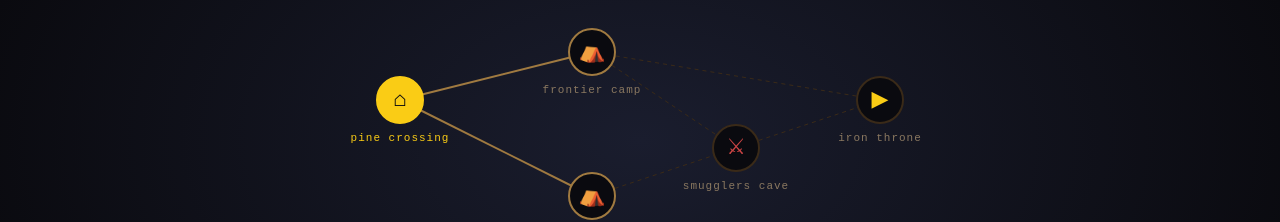
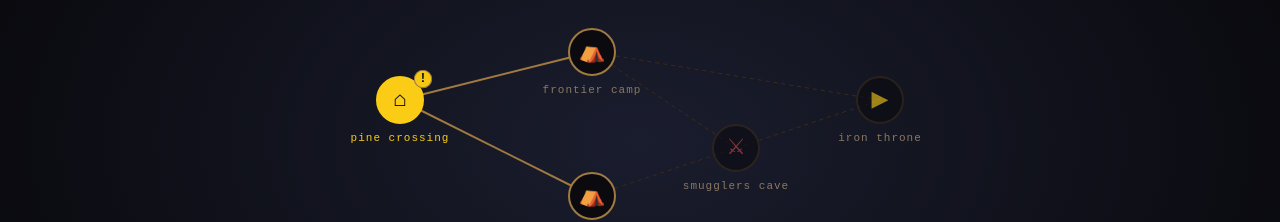
Before and after one commit to Gaguchi/Godot_projects, a React (Vite) app in the folder fe-mb/phaser/: page / in a window 1280 px wide. Both pictures are taken after a click on the button "New Game". Shown: the part 260-482 px from the top of the page. Built offline with nearby package versions, Linux system fonts and the light colour scheme.

Commit message:
feat(phaser): [F-12/F-13] travel encounters + visited markers + quest indicator stub

```diff
--- a/fe-mb/phaser/src/App.tsx
+++ b/fe-mb/phaser/src/App.tsx
@@ -8,6 +8,8 @@ import { LoadGameModal, type SaveSlot } from './ui/modals/LoadGameModal'
 import { QuitModal } from './ui/modals/QuitModal'
 import { BattleEndModal } from './ui/modals/BattleEndModal'
 import { useCombatStore } from './state/combatStore'
+import { useRunStore } from './state/runStore'
+import { asNodeId } from './domain/ids'
 import { createErrorBus } from './state/errorBus'
 import { createEventBus } from './state/eventBus'
 import { createActionLog } from './state/actionLog'
@@ -52,6 +54,19 @@ export function App(): React.JSX.Element {
   const onReturnToTitle = useCallback(() => {
     useCombatStore.getState().reset()
     setView('title')
+  }, [])
+
+  const onContinueToOverworld = useCallback(() => {
+    // Travel encounter resolved successfully — consume pending path and arrive
+    const run = useRunStore.getState()
+    const pending = run.pendingTravelPath
+    if (pending && pending.remainingNodeIds.length > 0) {
+      const nextNode = pending.remainingNodeIds[0]!
+      run.dispatch({ type: 'arriveAtNode', payload: { nodeId: asNodeId(nextNode as unknown as string) } })
+      run.dispatch({ type: 'startTravelPath', payload: { path: { ...pending, remainingNodeIds: [] } } })
+    }
+    useCombatStore.getState().reset()
+    setView('overworld')
   }, [])
 
   // P1-04: empty list for now. Real save slots are read from localStorage
@@ -111,7 +126,11 @@ export function App(): React.JSX.Element {
             }}
           />
           <QuitModal open={quitModalOpen} onClose={() => setQuitModalOpen(false)} />
-          <BattleEndModal onRestart={onBattleRestart} onReturnToTitle={onReturnToTitle} />
+          <BattleEndModal
+            onRestart={onBattleRestart}
+            onReturnToTitle={onReturnToTitle}
+            onContinueToOverworld={onContinueToOverworld}
+          />
         </div>
       </ErrorBoundary>
     </ViewContext.Provider>
--- a/fe-mb/phaser/src/ui/modals/BattleEndModal.tsx
+++ b/fe-mb/phaser/src/ui/modals/BattleEndModal.tsx
@@ -9,6 +9,7 @@ import { useCombatStore } from '../../state/combatStore'
 export interface BattleEndModalProps {
   onRestart: () => void
   onReturnToTitle: () => void
+  onContinueToOverworld?: () => void
 }
 
 const overlayStyle: React.CSSProperties = {
@@ -53,7 +54,7 @@ const buttonStyle: React.CSSProperties = {
   letterSpacing: 2,
 }
 
-export function BattleEndModal({ onRestart, onReturnToTitle }: BattleEndModalProps): React.JSX.Element | null {
+export function BattleEndModal({ onRestart, onReturnToTitle, onContinueToOverworld }: BattleEndModalProps): React.JSX.Element | null {
   const phase = useCombatStore((s) => s.state.phase)
   const units = useCombatStore((s) => s.state.units)
 
@@ -83,7 +84,10 @@ export function BattleEndModal({ onRestart, onReturnToTitle }: BattleEndModalPro
         <div style={{ color: '#8a7860', fontSize: 13, marginTop: 8 }}>
           Survivors: {partyAlive.map((u) => u.name).join(', ') || 'None'}
         </div>
-        <div style={{ display: 'flex', gap: 12, marginTop: 16, justifyContent: 'center' }}>
+        <div style={{ display: 'flex', gap: 12, marginTop: 16, justifyContent: 'center', flexWrap: 'wrap' }}>
+          {phase === 'VICTORY' && onContinueToOverworld && (
+            <button id="battle-end-continue" type="button" style={buttonStyle} onClick={onContinueToOverworld}>Continue</button>
+          )}
           <button id="battle-end-restart" type="button" style={buttonStyle} onClick={onRestart}>Restart</button>
           <button id="battle-end-title-btn" type="button" style={buttonStyle} onClick={onReturnToTitle}>Return to Title</button>
         </div>
--- a/fe-mb/phaser/src/ui/screens/OverworldScene.tsx
+++ b/fe-mb/phaser/src/ui/screens/OverworldScene.tsx
@@ -3,6 +3,7 @@ import overworldJson from '../../data/content/overworld/pine_borderlands.json'
 import { useRunStore } from '../../state/runStore'
 import { asNodeId, asMapId } from '../../domain/ids'
 import type { NodeId } from '../../domain/ids'
+import { createRng, deriveRng } from '../../systems/rng'
 
 const NODE_TYPE_ICON: Record<string, string> = {
   town: '⌂',
@@ -36,6 +37,8 @@ export function OverworldScene({
   const map = overworldJson
   const dispatchRun = useRunStore((s) => s.dispatch)
   const worldPosition = useRunStore((s) => s.worldPosition)
+  const visitedNodes = useRunStore((s) => s.visitedNodes)
+  const questStates = useRunStore((s) => s.questStates)
   const [hoverNodeId, setHoverNodeId] = useState<string | null>(null)
 
   // Initialize player position to pine_crossing if not set
@@ -57,14 +60,42 @@ export function OverworldScene({
     if (nodeId === currentNodeId) return
     if (!neighbors.has(nodeId)) return
 
-    // Move pawn first
+    // Find the edge between current and target to get encounter chance
+    const edge = overworldJson.edges.find(
+      (e) => (e.from === currentNodeId && e.to === nodeId)
+        || (e.to === currentNodeId && e.from === nodeId),
+    )
+    const rollChance = edge?.rollChance ?? 0.3
+
+    // Roll for encounter using a derived RNG (deterministic per (runSeed, hop+nodeId))
+    const rngState = useRunStore.getState().rngState
+    const parent = createRng(rngState)
+    const hopRng = deriveRng(parent, `hop:${currentNodeId}->${nodeId}`)
+    const roll = hopRng.next()
+
+    if (roll < rollChance && type !== 'town' && type !== 'dungeon' && type !== 'exit') {
+      // Encounter! Save destination, route to combat. View resumes overworld
+      // after victory; the combat scene will seed the stub battle.
+      dispatchRun({
+        type: 'startTravelPath',
+        payload: {
+          path: {
+            remainingNodeIds: [asNodeId(nodeId)],
+            totalHopsThisLeg: 1,
+            rngBranch: rngState,
+          },
+        },
+      })
+      _onTravelToCombat(asNodeId(nodeId))
+      return
+    }
+
+    // No encounter — just move and dispatch arrival
     dispatchRun({ type: 'arriveAtNode', payload: { nodeId: asNodeId(nodeId) } })
 
-    // Then handle the node type
     if (type === 'town') onEnterTown(asNodeId(nodeId))
     else if (type === 'dungeon') onEnterDungeon(asNodeId(nodeId))
     else if (type === 'exit') onWin()
-    // 'camp' arrival is just rest spot for now
   }
 
   const containerStyle: React.CSSProperties = {
@@ -119,10 +150,16 @@ export function OverworldScene({
         const isCurrent = node.id === currentNodeId
         const isReachable = neighbors.has(node.id)
         const isHovered = hoverNodeId === node.id
+        const visitKey = `overworld:${worldPosition.mapId as unknown as string}:${node.id}`
+        const isVisited = visitedNodes[visitKey] === true
+        // Quest indicator: any active quest on this node? stub: only true for pine_crossing
+        // until F-19 wires real quest location_indicators
+        const hasQuest = node.id === 'pine_crossing'
+          && Object.keys(questStates).length === 0  // no quests accepted yet → quest available
 
         return (
+          <React.Fragment key={node.id}>
             <button
-            key={node.id}
               id={`node-${node.id}`}
               type="button"
               onClick={() => handleNodeClick(node.id, node.type)}
@@ -135,19 +172,62 @@ export function OverworldScene({
                 top: y - 24,
                 width: 48, height: 48,
                 borderRadius: '50%',
-              background: isCurrent ? '#facc15' : '#0a0a0f',
-              border: `2px solid ${isCurrent ? '#facc15' : isReachable ? '#a07a40' : '#3a2a18'}`,
+                background: isCurrent ? '#facc15' : isVisited ? '#1a1410' : '#0a0a0f',
+                border: `2px solid ${isCurrent ? '#facc15' : isReachable ? '#a07a40' : isVisited ? '#5a4a30' : '#3a2a18'}`,
                 color: isCurrent ? '#0a0a0f' : NODE_TYPE_COLOR[node.type],
                 fontSize: 22,
                 cursor: isReachable && !isCurrent ? 'pointer' : 'default',
                 boxShadow: isHovered && isReachable ? '0 0 12px rgba(250,204,21,0.6)' : 'none',
                 transform: isHovered && isReachable ? 'scale(1.1)' : 'scale(1)',
                 transition: 'transform 100ms, box-shadow 100ms',
+                opacity: !isReachable && !isCurrent && !isVisited ? 0.6 : 1,
               }}
               aria-label={`${node.type}: ${node.id}`}
             >
               {NODE_TYPE_ICON[node.type] ?? '?'}
             </button>
+            {/* Quest indicator */}
+            {hasQuest && (
+              <div
+                id={`node-${node.id}-quest`}
+                style={{
+                  position: 'absolute',
+                  left: x + 14,
+                  top: y - 30,
+                  width: 18, height: 18,
+                  borderRadius: '50%',
+                  background: '#facc15',
+                  color: '#0a0a0f',
+                  display: 'flex',
+                  alignItems: 'center',
+                  justifyContent: 'center',
+                  fontSize: 12,
+                  fontWeight: 'bold',
+                  border: '1px solid #a07a40',
+                  pointerEvents: 'none',
+                  animation: 'pulse 1.5s ease-in-out infinite',
+                }}
+              >!</div>
+            )}
+            {/* Visited checkmark */}
+            {isVisited && !isCurrent && (
+              <div style={{
+                position: 'absolute',
+                left: x + 14,
+                top: y + 12,
+                width: 14, height: 14,
+                borderRadius: '50%',
+                background: '#44cc44',
+                color: '#0a0a0f',
+                display: 'flex',
+                alignItems: 'center',
+                justifyContent: 'center',
+                fontSize: 10,
+                fontWeight: 'bold',
+                pointerEvents: 'none',
+              }}>✓</div>
+            )}
+          </React.Fragment>
         )
       })}
 
@@ -182,6 +262,14 @@ export function OverworldScene({
         <span>click an adjacent node to travel</span>
       </div>
 
+      {/* Pulse animation for quest indicators */}
+      <style>{`
+        @keyframes pulse {
+          0%, 100% { transform: scale(1); opacity: 1; }
+          50% { transform: scale(1.15); opacity: 0.85; }
+        }
+      `}</style>
+
       {/* Suppress lint warning for asMapId import (used internally) */}
       <span style={{ display: 'none' }}>{asMapId.name}</span>
     </div>
```
Also changed, not shown: 1 other file (tests, documents, lock files or other folders). Lines whose indentation alone changed are shown as unchanged.
